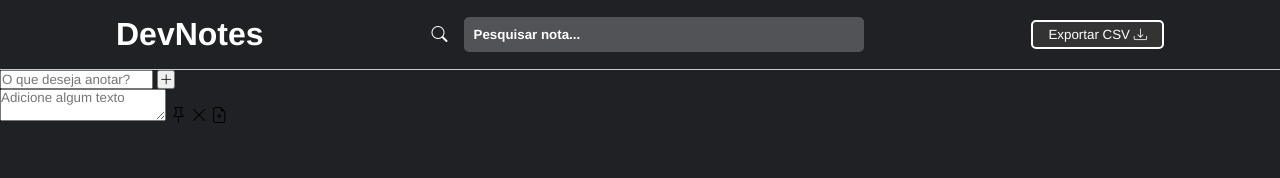
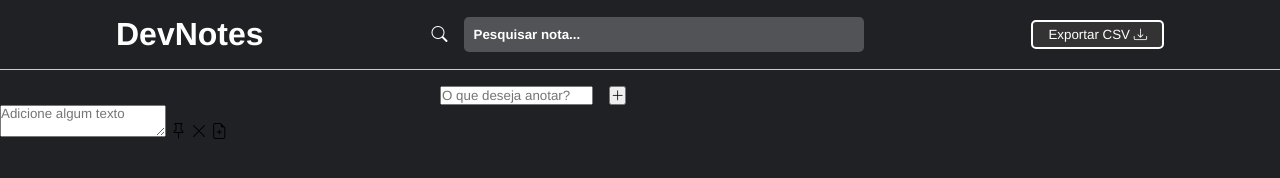
Before and after one commit to luisfrancisco2b/dev-notes-js, a plain HTML site: page index.html in a window 1280 px wide. Drawn offline with nearby package versions, Linux system fonts and the light colour scheme.

Commit message:
style: add add-note-container CSS style

```diff
--- a/css/style.css
+++ b/css/style.css
@@ -57,6 +57,7 @@ header {
   border: 2px solid #fff;
   border-radius: 5px;
   padding: 5px 15px;
+  cursor: pointer;
   transition: 0.4s ease;
 }
 
@@ -69,3 +70,11 @@ header {
 #export-notes:active {
   transform: scale(0.91);
 }
+
+/* add-note-container */
+#add-note-container {
+  display: flex;
+  margin: 1rem auto 0;
+  width: 400px;
+  gap: 1rem;
+}
```
